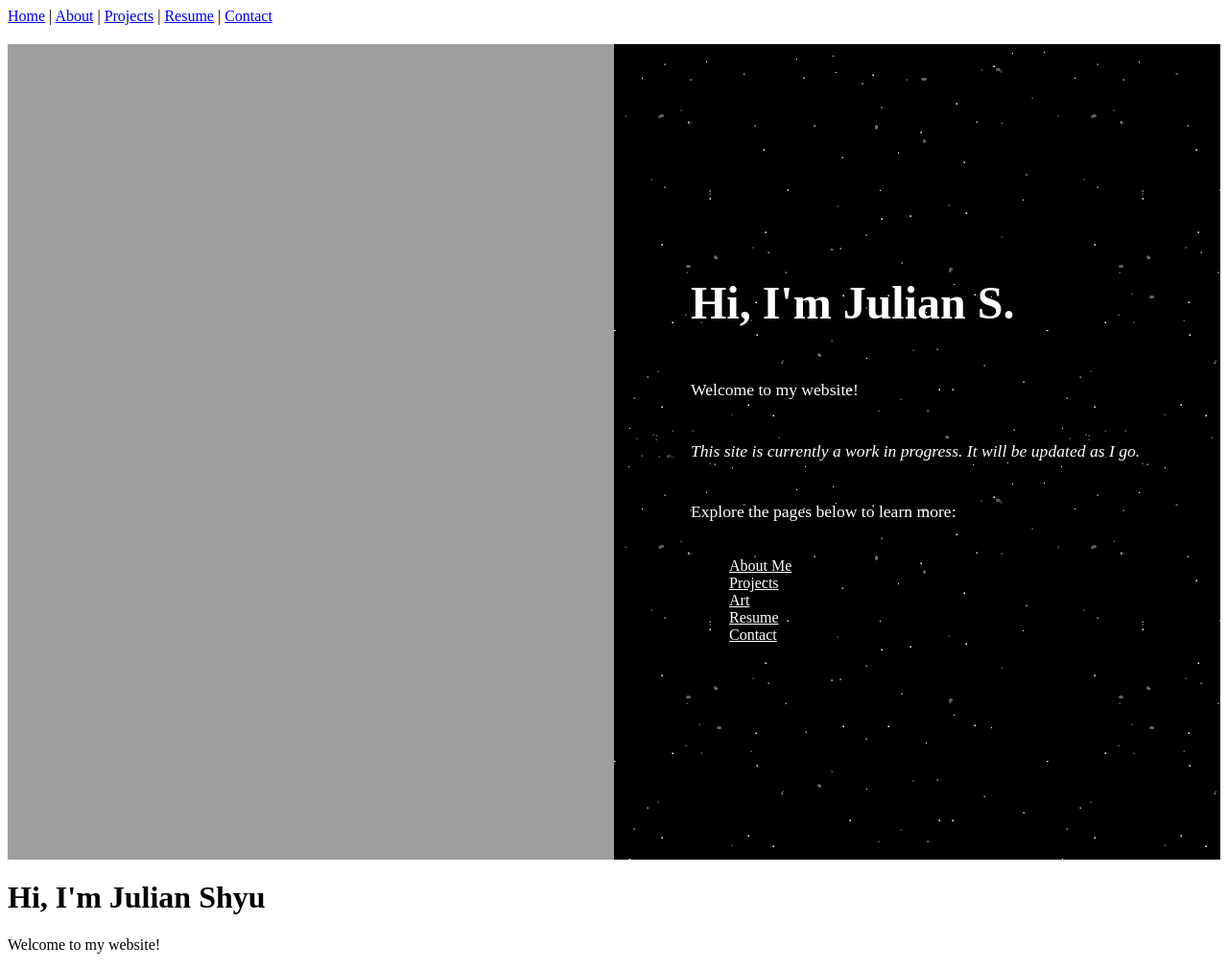
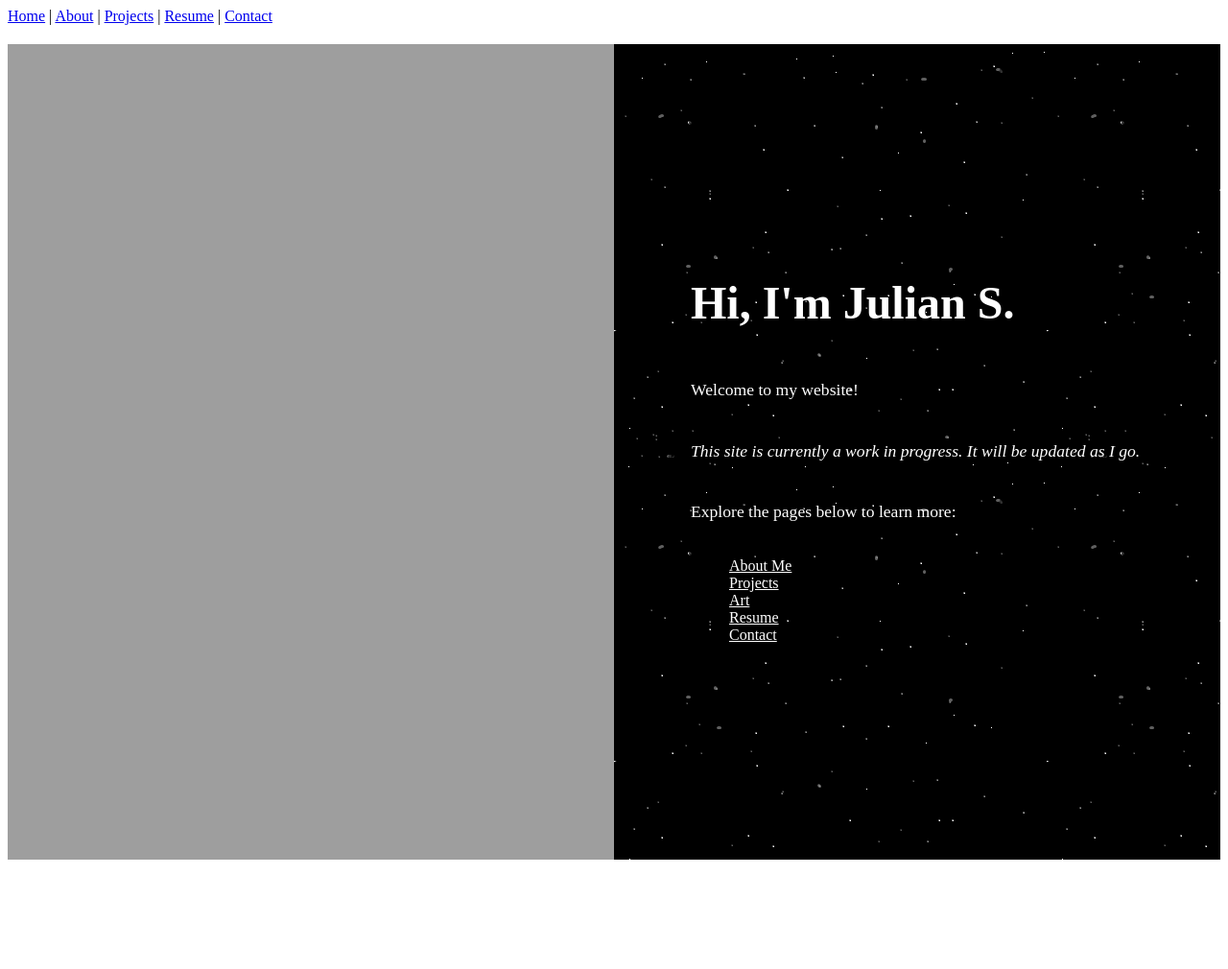
Before and after one commit to Julianzen/julians.github.io, a Jekyll site: the page built from index.md, in a window 1280 px wide. Shown: the whole page at 96% size. Built offline with Jekyll 4.4.1, drawn with Linux system fonts in a browser that asks for light colours; after the commit the page ends 904 px from its top, so only the background shows below that.

Commit message:
Remove greeting section from index.md
Removed the home-bottom section with greeting and welcome message.

```diff
--- a/index.md
+++ b/index.md
@@ -34,9 +34,3 @@ title: "Home"
   </div>
 
 </div>
-<div class="home-bottom">
-    <h1>Hi, I'm Julian Shyu</h1>
-
-    <p>Welcome to my website!</p>
-
-</div>
```
